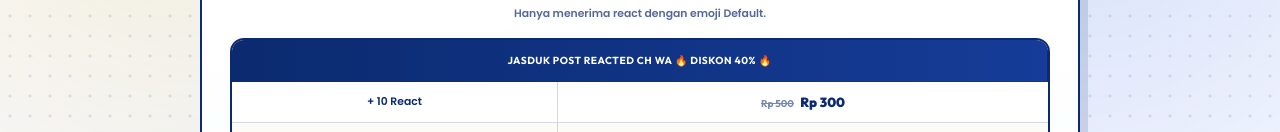
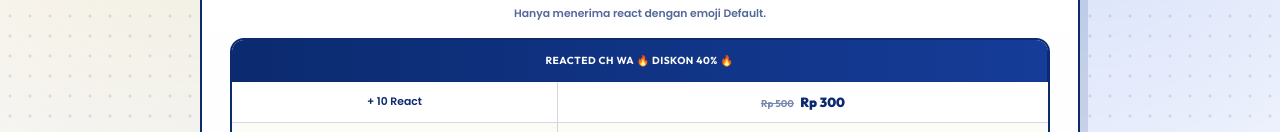
Before and after one commit to reyvalnord/arsip, a plain HTML site: page Web.html in a window 1280 px wide. Both pictures are taken after a click on the tab "JASDUK". Shown: the part 314-446 px from the top of the page. Drawn offline with Linux system fonts and the light colour scheme.

Commit message:
Update Web.html

```diff
--- a/Web.html
+++ b/Web.html
@@ -941,7 +941,7 @@
 
       <table>
   <thead>
-    <tr><th colspan="2">JASDUK POST REACTED CH WA 🔥 DISKON 40% 🔥</th></tr>
+    <tr><th colspan="2">REACTED CH WA 🔥 DISKON 40% 🔥</th></tr>
   </thead>
   <tbody>
     <tr><td>+ 10 React</td><td class="price"><s class="old-price">Rp 500</s> Rp 300</td></tr>
```
